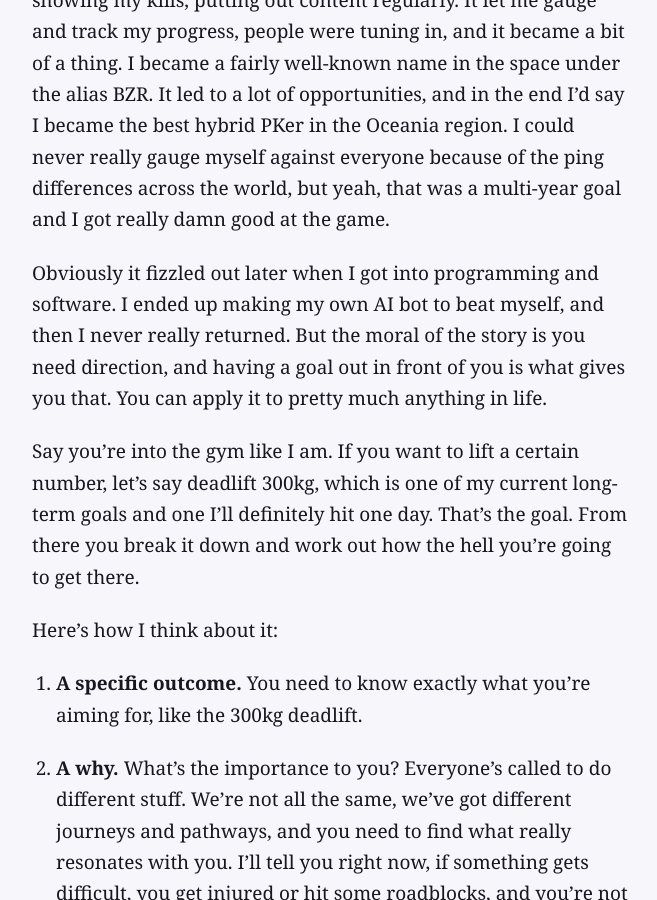
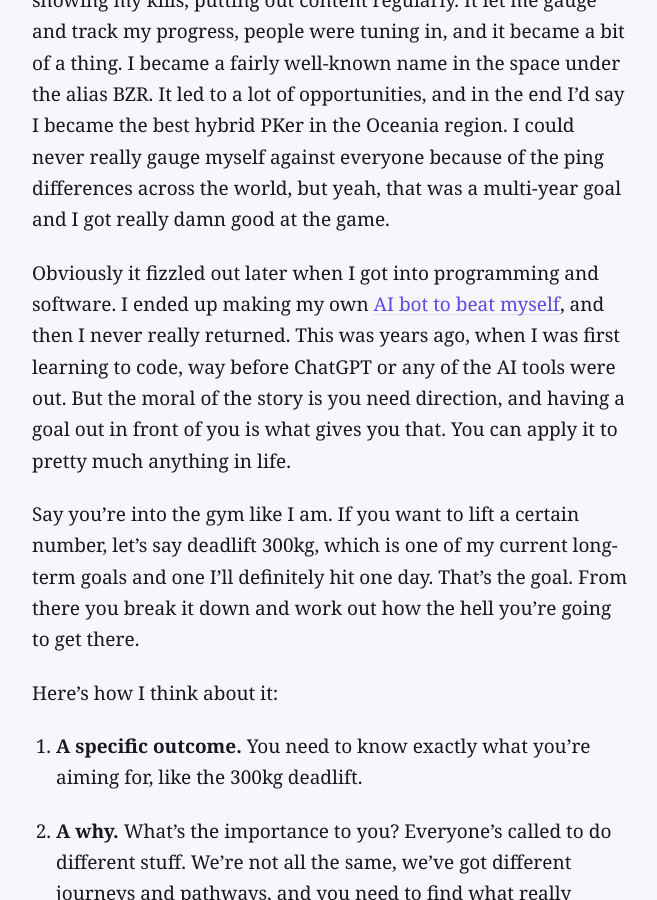
Before and after one commit to PeterP22/peterp22.github.io, a Jekyll site: the page built from _posts/2026-06-25-great-things-dont-happen-by-accident.md, in a window 1280 px wide and 900 px high, scrolled down 755 px. Shown: the whole window, without its empty margins (310-967 px from the left). Built offline with Jekyll 4.4.1, drawn with Linux system fonts in a browser that asks for light colours.

Commit message:
Add YouTube link to AI bot + pre-ChatGPT context in first post

```diff
--- a/_posts/2026-06-25-great-things-dont-happen-by-accident.md
+++ b/_posts/2026-06-25-great-things-dont-happen-by-accident.md
@@ -9,7 +9,7 @@ Take RuneScape. When I was dedicating all my time to Old School RuneScape and be
 
 What really led to the big breakthrough was becoming a content creator and making videos of myself in the game. Playing, showing my kills, putting out content regularly. It let me gauge and track my progress, people were tuning in, and it became a bit of a thing. I became a fairly well-known name in the space under the alias BZR. It led to a lot of opportunities, and in the end I'd say I became the best hybrid PKer in the Oceania region. I could never really gauge myself against everyone because of the ping differences across the world, but yeah, that was a multi-year goal and I got really damn good at the game.
 
-Obviously it fizzled out later when I got into programming and software. I ended up making my own AI bot to beat myself, and then I never really returned. But the moral of the story is you need direction, and having a goal out in front of you is what gives you that. You can apply it to pretty much anything in life.
+Obviously it fizzled out later when I got into programming and software. I ended up making my own [AI bot to beat myself](https://www.youtube.com/watch?v=jIOSCoRjsms), and then I never really returned. This was years ago, when I was first learning to code, way before ChatGPT or any of the AI tools were out. But the moral of the story is you need direction, and having a goal out in front of you is what gives you that. You can apply it to pretty much anything in life.
 
 Say you're into the gym like I am. If you want to lift a certain number, let's say deadlift 300kg, which is one of my current long-term goals and one I'll definitely hit one day. That's the goal. From there you break it down and work out how the hell you're going to get there.
 
```
